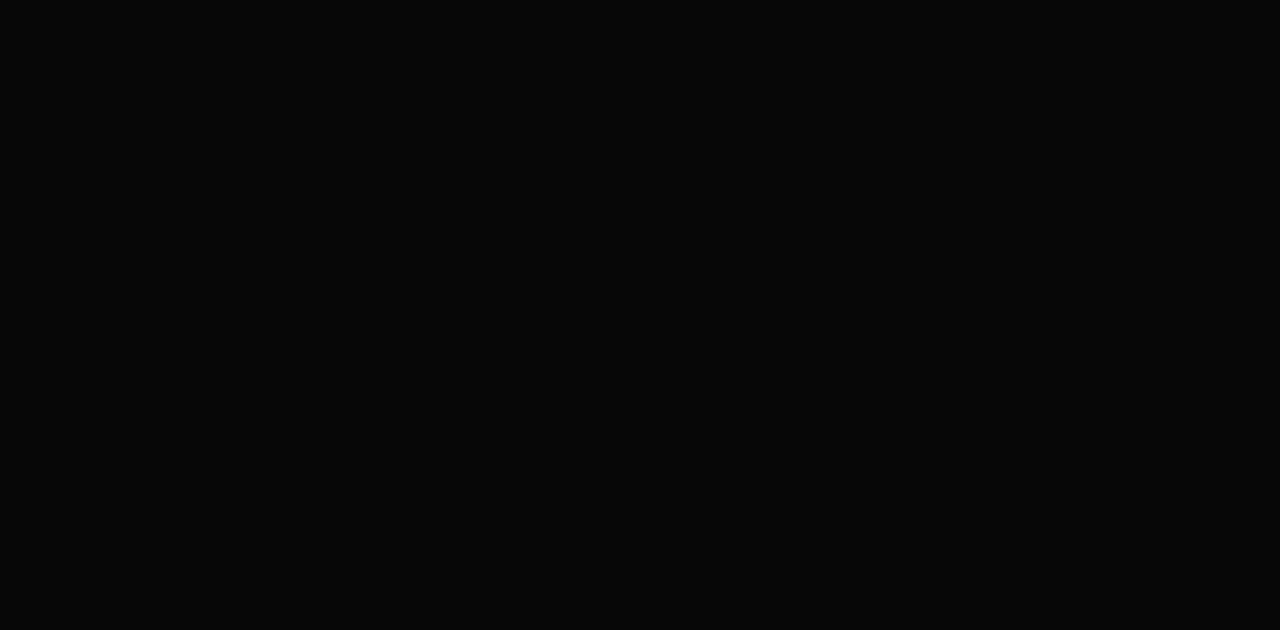
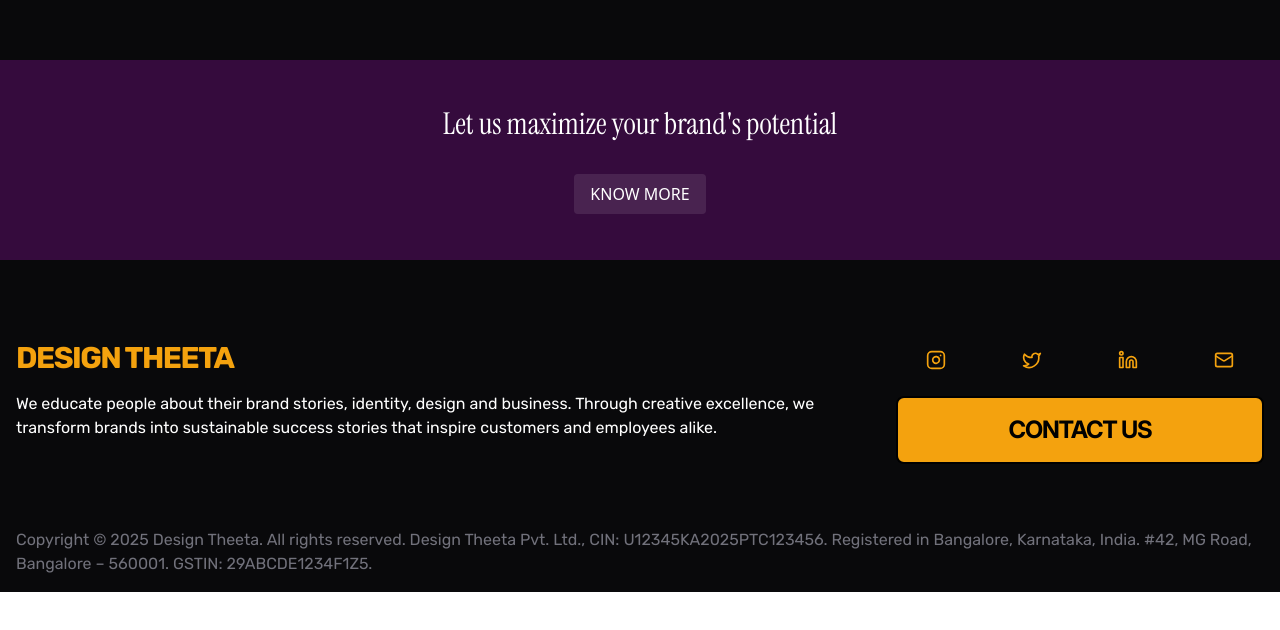
Before and after one commit to ronishrohan/design-theeta, a React (Vite) app: page / in a window 1280 px wide. Shown: the part 732-1362 px from the top of the page. After the commit the page ends 1324 px from the top, so only its background shows below. Built offline with nearby package versions, Linux system fonts and the light colour scheme.

Commit message:
Add footer

```diff
--- a/src/App.jsx
+++ b/src/App.jsx
@@ -1,17 +1,16 @@
 import React from 'react'
 import Navbar from './components/navbar/Navbar'
 import ReactLenis from 'lenis/react'
+import { Footer } from './components/Footer'
+import Hero from './pages/home/Hero'
 
 
 const App = () => {
   return (
-    <div className='bg-zinc-950 text-white flex flex-col font-inter'>
+    <div className='bg-zinc-950 overflow-x-clip text-white flex flex-col font-inter'>
       <Navbar />
-      <div className='h-[calc(100vh-60px)] items-center justify-center text-6xl font-instrument-serif flex flex-col'>
-        WE CREATE
-        <div className='text-9xl text-dt-yellow mb-20'>BRANDS</div>
-      </div>
-      <div className='h-screen'></div>
+      <Hero></Hero>
+      <Footer />
     </div>
   )
 }
--- /dev/null
+++ b/src/components/Footer.jsx
@@ -0,0 +1,108 @@
+import React from "react";
+import { motion } from "motion/react";
+
+import { Instagram, Twitter, Linkedin, Mail } from "lucide-react";
+import { clipPath } from "motion/react-client";
+
+const footerLinks = [
+  {
+    href: "https://www.instagram.com/designtheeta/",
+    icon: Instagram,
+    label: "Instagram",
+  },
+  {
+    href: "https://twitter.com/designtheeta",
+    icon: Twitter,
+    label: "Twitter",
+  },
+  {
+    href: "https://www.linkedin.com/company/designtheeta/",
+    icon: Linkedin,
+    label: "LinkedIn",
+  },
+  {
+    href: "mailto:hello@designtheeta.com",
+    icon: Mail,
+    label: "Mail",
+  },
+];
+
+export const Footer = () => {
+  return (
+    <div className="w-full h-fit flex flex-col">
+      <div className="bg-[#350b3d] w-full text-white font-instrument-serif font-light h-[200px] flex flex-col gap-2 items-center justify-center text-3xl ">
+        <div>Let us maximize your brand's potential</div>
+        <motion.div
+          initial={{}}
+          whileTap={{ scale: 0.9 }}
+          whileHover={{ rotateZ: "-5deg" }}
+          className="font-sans text-base bg-white/10 px-4 py-2 flex items-center justify-center mt-6 rounded-sm select-none cursor-pointer font-medium hover:bg-white/20"
+        >
+          KNOW MORE
+        </motion.div>
+      </div>
+      <div className="flex pt-[80px] px-4 w-full h-fit gap-12 items-stretch">
+        <div className=" w-2/3 shrink-0 flex flex-col ">
+          <div className="font-rubik  font-bold tracking-tighter text-3xl text-dt-yellow">
+            DESIGN THEETA
+          </div>
+          <div className="text-white font-rubik mt-4">
+            We educate people about their brand stories, identity, design and
+            business. Through creative excellence, we transform brands into
+            sustainable success stories that inspire customers and employees
+            alike.
+          </div>
+        </div>
+        <div className="w-1/2 flex flex-col  items-end gap-4">
+          <div className="flex w-full gap-4 h-[40px] justify-end">
+            {footerLinks.map(({ href, icon: Icon, label }) => (
+              <motion.button
+                whileHover="hover"
+                variants={{ hover: { scale: 1.1 } }}
+                key={label}
+                onClick={() => window.open(href, "_blank")}
+                className="h-full w-full cursor-pointer rounded-lg overflow-hidden  flex items-center justify-center relative"
+                aria-label={label}
+              >
+                <motion.div
+                  initial={{ height: "0px", width: "0px" }}
+                  variants={{ hover: { height: "40px", width: "100px" } }}
+                  transition={{ duration: 0.1 }}
+                  className={`size-full bg-dt-yellow absolute rounded-lg flex items-center justify-center overflow-hidden`}
+                >
+                  <Icon size={20} className="text-black" />
+                </motion.div>
+                <Icon size={20} className="text-dt-yellow" />
+              </motion.button>
+            ))}
+          </div>
+          <motion.div
+            whileHover="hover"
+            className="w-full py-4 text-black font-bold tracking-tighter text-2xl flex overflow-hidden border-2 border-black items-center relative justify-center bg-dt-yellow rounded-lg cursor-pointer"
+          >
+            <motion.div
+              initial={{
+                clipPath: "polygon(0% 100%, 100% 100%, 100% 100%, 0% 100%)",
+              }}
+              variants={{
+                hover: {
+                  clipPath: "polygon(0% 100%, 100% 100%, 100% 0%, 0% 0%)",
+                },
+              }}
+              transition={{ duration: 0.3, ease: "circInOut"}}
+              className="bg-black pointer-events-none !cursor-pointer text-dt-yellow absolute size-full flex items-center justify-center"
+            >
+              CONTACT US
+            </motion.div>
+            CONTACT US
+          </motion.div>
+        </div>
+      </div>
+      <div className="w-full h-fit p-4 mt-12 font-rubik text-base text-zinc-500">
+        Copyright © 2025 Design Theeta. All rights reserved. Design Theeta Pvt.
+        Ltd., CIN: U12345KA2025PTC123456. Registered in Bangalore, Karnataka,
+        India. #42, MG Road, Bangalore – 560001. GSTIN: 29ABCDE1234F1Z5.
+      </div>
+    </div>
+  );
+};
--- a/src/components/navbar/Navbar.jsx
+++ b/src/components/navbar/Navbar.jsx
@@ -129,7 +129,7 @@
               animate={{ opacity: 1 }}
               exit={{ opacity: 0 }}
               onClick={() => setMenuOpen(false)}
-              className="z-10 fixed size-full bg-black/25"
+              className="z-40 fixed size-full bg-black/25"
             ></motion.div>
           </>
         )}
--- a/src/index.css
+++ b/src/index.css
@@ -32,6 +32,7 @@
 
 @theme{
     --color-dt-yellow: #f4a20e;
+    --color-dt-purple: #5c4dff;
     --font-inter: "Inter", sans-serif;
     --font-rubik: "Rubik", sans-serif;
     --font-instrument-serif: "Instrument Serif", serif;
--- /dev/null
+++ b/src/pages/home/Hero.jsx
@@ -0,0 +1,31 @@
+import { motion } from "motion/react";
+
+const Hero = () => {
+  return (
+    <div className="h-[calc(100vh-60px)] overflow-hidden relative items-center justify-center text-6xl font-instrument-serif flex flex-col">
+      <div className="z-20 relative flex items-center justify-center flex-col shadow-2xl shadow-zinc-950">
+        {" "}
+        <motion.div
+          initial={{ opacity: 0, y: 5, scaleY: 0.8 }}
+          animate={{ opacity: 1, y: 0, scaleY: 1 }}
+          style={{ originY: "100%" }}
+          transition={{ duration: 0.3, ease: "circInOut", delay: 0.15 }}
+        >
+          WE CREATE
+        </motion.div>
+        <motion.div
+          initial={{ opacity: 0, y: 5, scaleY: 0.8 }}
+          animate={{ opacity: 1, y: 0, scaleY: 1 }}
+          style={{ originY: "100%" }}
+          transition={{ duration: 0.3, delay: 0.1, ease: "circInOut" }}
+          className="text-9xl text-dt-yellow mb-20"
+        >
+          BRANDS
+        </motion.div>
+      </div>
+      {/* <div className="size-[500px] blur-2xl rounded-full bg-zinc-950 absolute z-10" ></div> */}
+    </div>
+  );
+};
+
+export default Hero;
```
